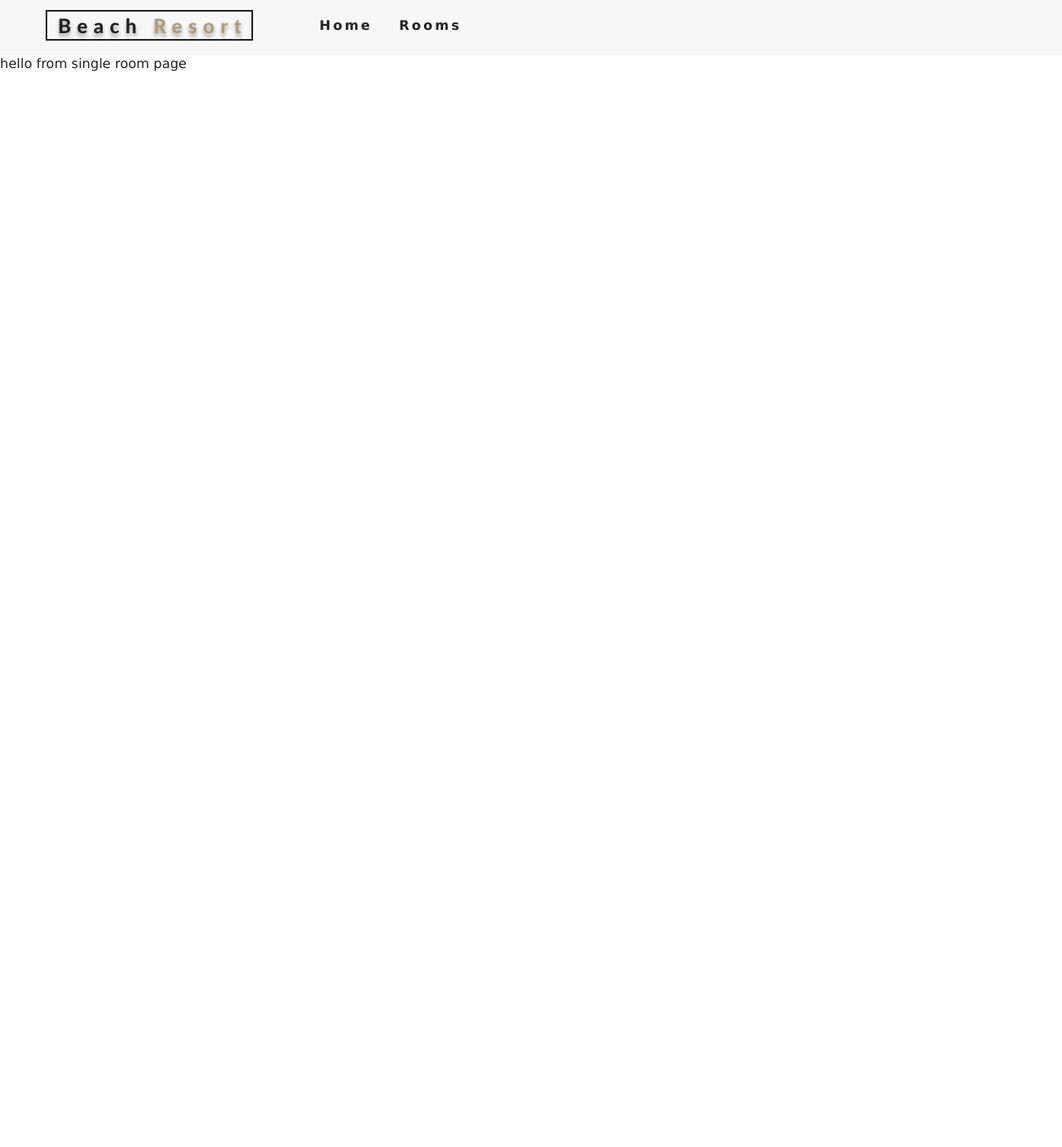
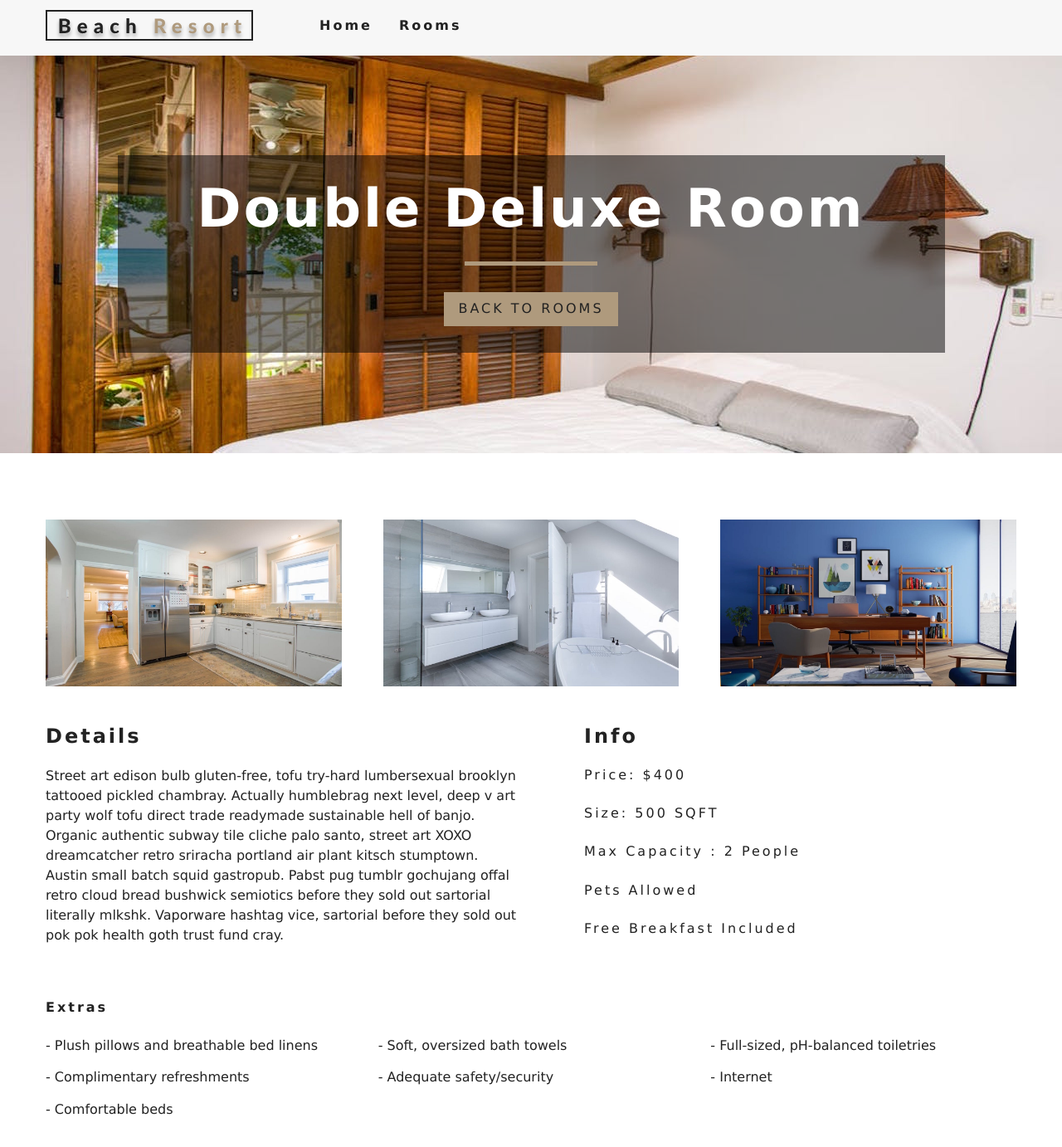
Before and after one commit to JaeLee18/Resort_website, a React (Create React App) app: page /rooms/double-deluxe in a window 1280 px wide. Shown: the top 1382 px of the page at 83% size. Before the commit the page ends 800 px from the top, so only its background shows below. Built offline with nearby package versions, Linux system fonts and the light colour scheme.

Commit message:
Impletmend to provide room details

```diff
--- a/package.json
+++ b/package.json
@@ -10,7 +10,8 @@
     "react-dom": "^16.12.0",
     "react-icons": "^3.9.0",
     "react-router-dom": "^5.1.2",
-    "react-scripts": "3.4.0"
+    "react-scripts": "3.4.0",
+    "styled-components": "^5.0.1"
   },
   "scripts": {
     "start": "react-scripts start",
--- /dev/null
+++ b/src/components/StyledHero.js
@@ -0,0 +1,12 @@
+import styled from "styled-components";
+import defaultImg from "../images/room-1.jpeg";
+
+const StyledHero = styled.header`
+  min-height: 60vh;
+  background: url(${props => props.img?props.img:defaultImg }) center/cover no-repeat;
+  display: flex;
+  align-items: center;
+  justify-content: center;
+`;
+
+export default StyledHero;
--- a/src/context.js
+++ b/src/context.js
@@ -1,5 +1,5 @@
-import React, { Component } from 'react'
-import items from './data'
+import React, { Component } from "react";
+import items from "./data";
 
 const RoomContext = React.createContext();
 // <RoomContext.Provider value = {'hello'}
@@ -14,40 +14,48 @@ class RoomProvider extends Component {
 
   // TODO: getData
 
-    componentDidMount(){
+  componentDidMount() {
     // this.getData
     let rooms = this.formatData(items);
-        let featuredRooms = rooms.filter(room => room.featured == true);
+    let featuredRooms = rooms.filter(room => room.featured === true);
     this.setState({
       rooms,
       featuredRooms,
-            sortedRooms:rooms,
-            loading:false
+      sortedRooms: rooms,
+      loading: false
     });
   }
 
-    formatData(items){
+  formatData(items) {
     let tempItems = items.map(item => {
-            let id = item.sys.id
+      let id = item.sys.id;
       let images = item.fields.images.map(image => image.fields.file.url);
-            let room = {...item.fields, images, id}
+      let room = { ...item.fields, images, id };
       return room;
     });
-        return tempItems
+    return tempItems;
   }
 
-
+  getRoom = slug => {
+    let tempRooms = [...this.state.rooms];
+    const room = tempRooms.find(room => room.slug === slug);
+    return room;
+  };
 
   render() {
     return (
-            <RoomContext.Provider value={{...this.state}}>
+      <RoomContext.Provider
+        value={{
+          ...this.state,
+          getRoom: this.getRoom
+        }}
+      >
         {this.props.children}
       </RoomContext.Provider>
-        )
+    );
   }
 }
 
-
 const RoomConsumer = RoomContext.Consumer;
 
-export {RoomProvider, RoomConsumer, RoomContext}
+export { RoomProvider, RoomConsumer, RoomContext };
--- a/src/pages/Home.js
+++ b/src/pages/Home.js
@@ -4,7 +4,6 @@ import Banner from '../components/Banner';
 import {Link} from 'react-router-dom';
 import Services from '../components/Services';
 import FeaturedRooms from '../components/FeaturedRooms'
-
 export default function Home() {
     return (
         <>
@@ -17,6 +16,7 @@ export default function Home() {
         </Hero>
         <Services />
         <FeaturedRooms/>
+
         </>
     )
 }
--- a/src/pages/Rooms.js
+++ b/src/pages/Rooms.js
@@ -6,7 +6,7 @@ import {Link} from 'react-router-dom'
 export const Rooms = () => {
     return (
         <Hero hero="roomsHero">
-            <Banner title="out rooms">
+            <Banner title="our rooms">
                 <Link to='/' className='btn-primary'>
                     return home
                 </Link>
--- a/src/pages/SingleRoom.js
+++ b/src/pages/SingleRoom.js
@@ -1,11 +1,96 @@
-import React, { Component } from 'react'
+import React, { Component } from "react";
+import defaultBcg from "../images/room-1.jpeg";
+import Hero from "../components/Heros";
+import Banner from "../components/Banner";
+import { Link } from "react-router-dom";
+import { RoomContext } from "../context";
+import StyledHero from "../components/StyledHero";
+export default class SingleRoom extends Component {
+  constructor(props) {
+    super(props);
+    // console.log(this.props)
+    this.state = {
+      slug: this.props.match.params.slug,
+      defaultBcg
+    };
+  }
+  static contextType = RoomContext;
 
-export default class SingleRoom extends Component {
-    render() {
-        return (
-            <div>
-                hello from single room page
-            </div>
-        )
+  // componentDidMount(){}
+
+  render() {
+    const { getRoom } = this.context;
+    const room = getRoom(this.state.slug);
+    if (!room) {
+      return (
+        <div className="error">
+          <h3>no such room could be found...</h3>
+          <Link to="/rooms" className="btn-primary">
+            back to rooms
+          </Link>
+        </div>
+      );
     }
+    const {
+      name,
+      description,
+      capacity,
+      size,
+      price,
+      extras,
+      breakfast,
+      pets,
+      images
+    } = room;
+    const [mainImg, ...defaultImg] = images;
+
+    return (
+      <>
+        <StyledHero img={mainImg || this.state.defaultBcg}>
+          <Banner title={`${name} room`}>
+            <Link to="/rooms" className="btn-primary">
+              back to rooms
+            </Link>
+          </Banner>
+        </StyledHero>
+        <section className="single-room">
+          <div className="single-room-images">
+            {defaultImg.map((item, index) => {
+              return <img key={index} src={item} alt={name} />;
+            })}
+          </div>
+          <div className="single-room-info">
+            <article className="desc">
+              <h3>details</h3>
+              <p>{description}</p>
+            </article>
+            <article className="info">
+              <h3>info</h3>
+              <h6>price: ${price}</h6>
+              <h6>size: {size} SQFT</h6>
+              <h6>
+                max capacity : {
+                  capacity > 1 ? `${capacity} people`: `${capacity} person`
+                }
+              </h6>
+              <h6>
+                {pets ? "pets allowed" : "no pets allowed"}
+              </h6>
+              <h6>
+                {breakfast && "free breakfast included"}
+              </h6>
+            </article>
+          </div>
+        </section>
+        <section className="room-extras">
+          <h6>extras</h6>
+          <ul className="extras">
+            {extras.map((item, index) => {
+              return <li key={index}>- {item} </li>;
+            })}
+          </ul>
+        </section>
+      </>
+    );
+  }
 }
```
Also changed, not shown: src/components/RoomsContainer.js (added, +9 -0 lines), 1 other file (tests, documents, lock files or other folders). Lines whose indentation alone changed are shown as unchanged.
